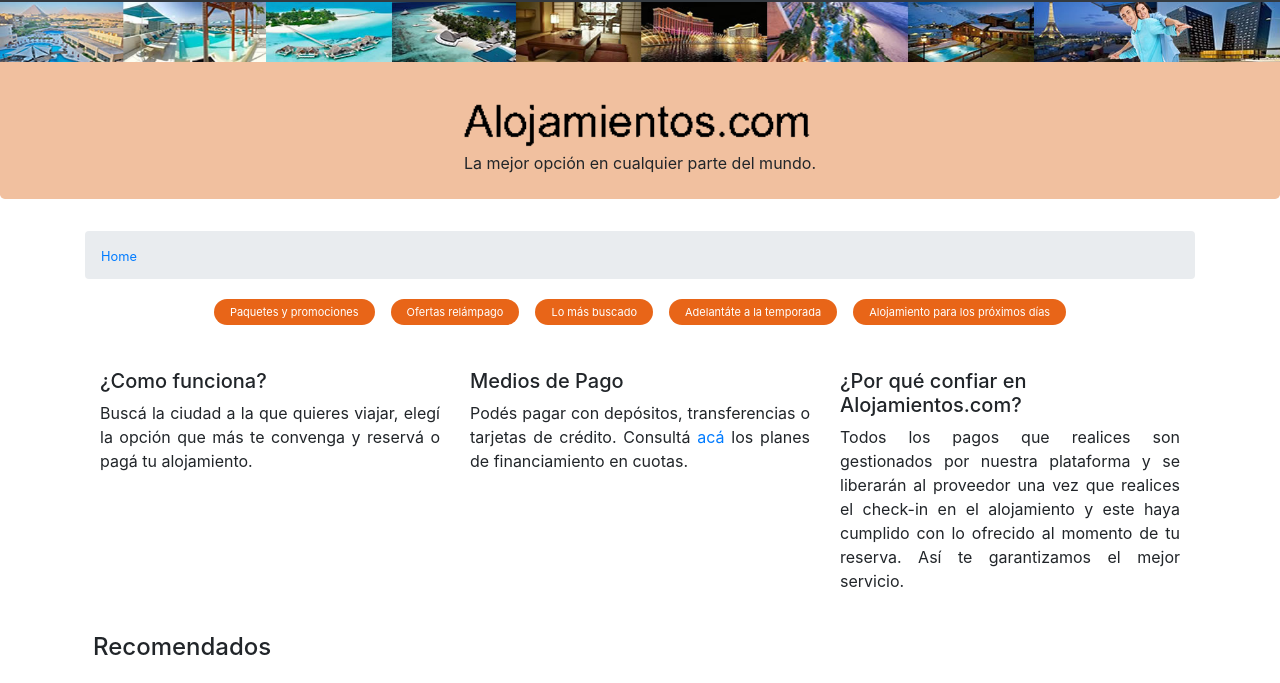
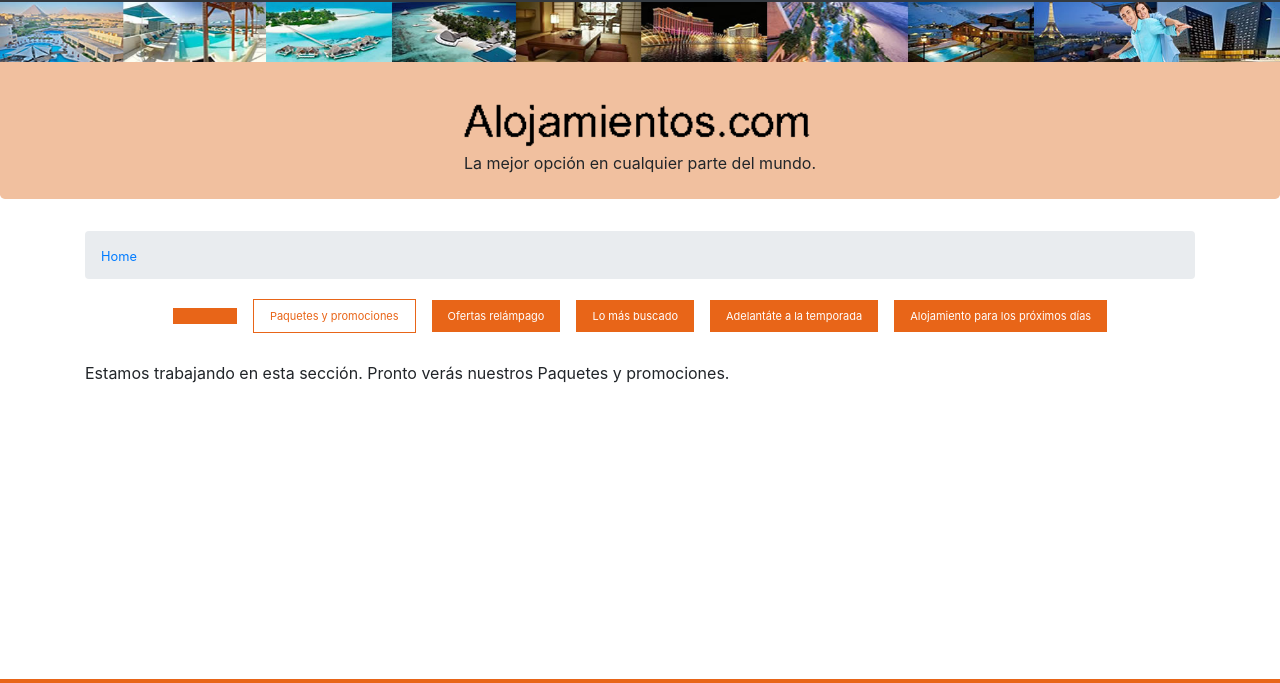
Before and after one commit to mccm2310/guia-hoteles, a website: page index.html in a window 1280 px wide. Both pictures are taken after a click on the tab "Paquetes y promociones". Shown: the part 54-737 px from the top of the page. Drawn offline with nearby package versions, Linux system fonts and the light colour scheme; a web font is replaced by a local one.

Commit message:
Se agregan pills al archivo Index.html - Fin Leccion 2 - Semana 3.

```diff
--- a/css/main.css
+++ b/css/main.css
@@ -8,9 +8,8 @@
 .quick-access {
     font-size: 11px;
     background-color: #e86518;
-    padding: .3rem 1rem;
     margin: .25rem .5rem;
-    min-width: 7rem;
+    min-width: 4rem;
 }
 
 .quick-access-bar{
@@ -27,6 +26,12 @@
  footer a,
 .quick-access a{
     color: white;
+}
+
+ .quick-access a.active{
+    color: #e86518;
+    background-color: white;
+    border: 1px solid #e86518;
 }
 
 .recommended {
--- a/index.html
+++ b/index.html
@@ -40,7 +40,6 @@
             </div>
         </nav>
         <div class="jumbotron text-center">
-
             <img class="banner img-fluid" src="../assets/banner3.jpg" />
             <img class="title img-fluid" src="../assets/gif_banner.gif" />
             <span>La mejor opci&oacute;n en cualquier parte del mundo.</span>
@@ -51,23 +50,34 @@
                     <li class="breadcrumb-item"><small><a href="./index.html">Home</a></small></li>
                 </ol>
             </nav>
-            <div class="quick-access-bar d-flex align-items-center m-b-4 flex-wrap">
-                <div class="bagde badge-pill quick-access">
-                    <a href="#"><span class="oi oi-briefcase"></span> Paquetes y promociones</a>
-                </div>
-                <div class="bagde badge-pill  quick-access">
-                    <a href="#"><span class="oi oi-bolt"></span> Ofertas rel&aacute;mpago</a>
-                </div>
-                <div class="bagde badge-pill quick-access">
-                    <a href="#"><span class="oi oi-magnifying-glass"></span> Lo m&aacute;s buscado</a>
-                </div>
-                <div class="bagde badge-pill quick-access">
-                    <a href="#"><span class="oi oi-calendar"></span> Adelant&aacute;te a la temporada</a>
-                </div>
-                <div class="bagde badge-pill quick-access">
-                    <a href="#"><span class="oi oi-clock"></span> Alojamiento para los pr&oacute;ximos d&iacute;as</a>
-                </div>
-            </div>
+            <ul class="quick-access-bar nav nav-pill align-items-center m-b-4" id="myPills">
+                <li class="nav-item quick-access" style="text-align:center">
+                    <a href="#home" class="nav-link active" id="home-tab" data-toggle="pill" role="tab" aria-controls="home" aria-selected="false">
+                    <span class="oi oi-home"></span></a>
+                </li>
+                <li class="nav-item quick-access">
+                    <a href="#promos" class="nav-link" id="promos-tab" data-toggle="pill" role="tab" aria-controls="promos" aria-selected="false">
+                    <span class="oi oi-briefcase"></span> Paquetes y promociones</a>
+                </li>
+                <li class="nav-item quick-access">
+                    <a href="#flash" class="nav-link" id="flash-tab" data-toggle="pill" role="tab" aria-controls="flash" aria-selected="false">
+                    <span class="oi oi-bolt"></span> Ofertas rel&aacute;mpago</a>
+                </li>
+                <li class="nav-item quick-access">
+                    <a href="#wanted" class="nav-link" id="wanted-tab" data-toggle="pill" role="tab" aria-controls="wanted" aria-selected="false">
+                    <span class="oi oi-magnifying-glass"></span> Lo m&aacute;s buscado</a>
+                </li>
+                <li class="nav-item quick-access">
+                    <a href="#season" class="nav-link" id="season-tab" data-toggle="pill" role="tab" aria-controls="season" aria-selected="false">
+                    <span class="oi oi-calendar"></span> Adelant&aacute;te a la temporada</a>
+                </li>
+                <li class="nav-item quick-access">
+                    <a href="#urgent" class="nav-link" id="urgent-tab" data-toggle="pill" role="tab" aria-controls="urgent" aria-selected="false">
+                    <span class="oi oi-clock"></span> Alojamiento para los pr&oacute;ximos d&iacute;as</a>
+                </li>
+            </ul>
+            <div id="myPillsContent" class="tab-content">
+                <div id="home" class="tab-pane fade show active" role="tabpanel" area-labelledby="home-tab">
                     <div class="d-flex align-items-center m-b-4 mt-4 align-items-stretch flex-wrap">
                         <div class="col-sm-12 col-md flex-column text-justify">
                             <p>
@@ -93,7 +103,7 @@
                         <div class="card col-sm-12 col-md recommended d-flex flex-column justify-content-between">
                             <div class="card-body">
                                 <div class="card-img-header">
-                            <img class="img-fluid" src="../assets/hotels/H_praia_grande.jpg"/>
+                                    <img class="img-fluid" src="../assets/hotels/H_praia_grande.jpg" />
                                 </div>
                                 <h5 class="card-title">Hotel Praia Grande</h5>
                                 <span class="card-text">Conoc&eacute; lo mejor de Buzios y sentit&eacute; como en casa.</span>
@@ -132,7 +142,7 @@
                         <div class="card col-sm-12 col-md in-list d-flex flex-column justify-content-between">
                             <div class="card-body">
                                 <div class="card-img-header">
-                            <img class="img-fluid" src="../assets/hotels/P_ihla_do_mel.jpg"/>
+                                    <img class="img-fluid" src="../assets/hotels/P_ihla_do_mel.jpg" />
                                 </div>
                                 <h5 class="card-title">Hostel Ilha do Mel</h5>
                                 <small class="card-text">Destino poco conocido, lo que tiene de tranquilo lo tiene de hermoso. Ven&iacute;!</small>
@@ -173,6 +183,23 @@
                         </div>
                     </div>
                 </div>
+                <div id="promos" class="tab-pane fade show" role="tabpanel" area-labelledby="promos-tab">
+                    <div class="mt-4">Estamos trabajando en esta secci&oacute;n. Pronto ver&aacute;s nuestros Paquetes y promociones.</div>
+                </div>
+                <div id="flash" class="tab-pane fade show" role="tabpanel" area-labelledby="flash-tab">
+                    <div class="mt-4">Estamos trabajando en esta secci&oacute;n. Pronto ver&aacute;s nuestras Ofertas Rel&aacute;mpago.</div>
+                </div>
+                <div id="wanted" class="tab-pane fade show" role="tabpanel" area-labelledby="wanted-tab">
+                    <div class="mt-4">Estamos trabajando en esta secci&oacute;n. Pronto ver&aacute;s Lo m&aacute;s buscado por nuestros usuarios.</div>
+                </div>
+                <div id="season" class="tab-pane fade show" role="tabpanel" area-labelledby="season-tab">
+                    <div class="mt-4">Estamos trabajando en esta secci&oacute;n. Pronto podr&aacute;s Adelant&aacute;te a la temporada.</div>
+                </div>
+                <div id="urgent" class="tab-pane fade show" role="tabpanel" area-labelledby="urgent-tab">
+                    <div class="mt-4">Estamos trabajando en esta secci&oacute;n. Pronto podr&aacute;s conseguir Alojamiento para los pr&oacute;ximos d&iacute;as.</div>
+                </div>
+            </div>
+        </div>
         <footer>
             <div class="row">
                 <div class="col-sm-12 col-md-4 d-flex flex-column">
```
Lines whose indentation alone changed are shown as unchanged.
